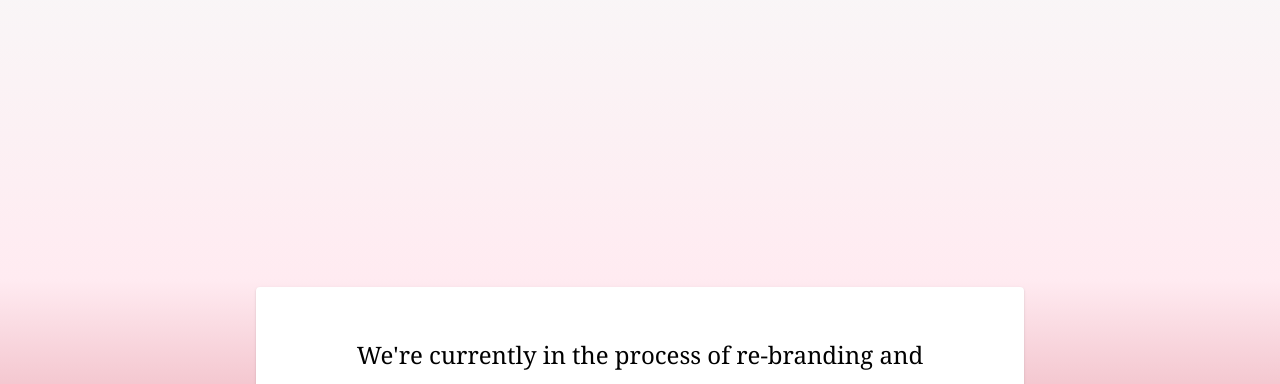
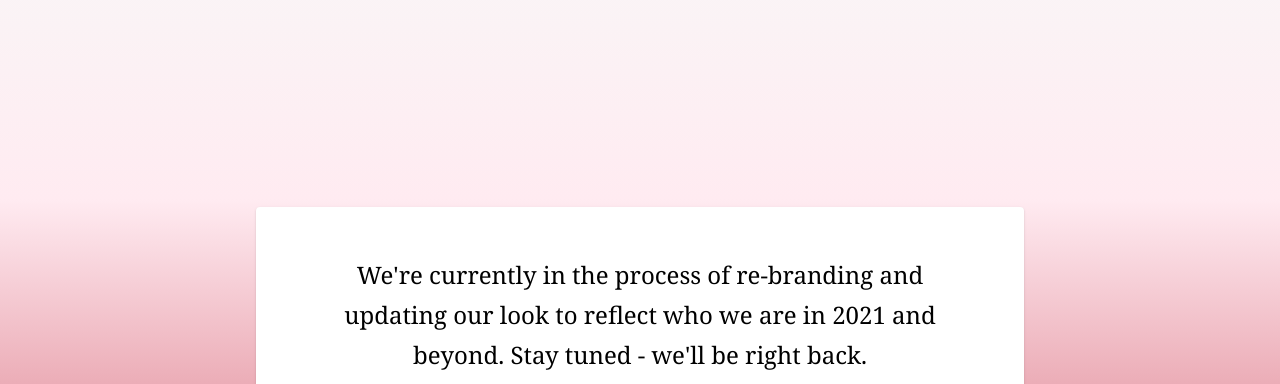
Before and after one commit to Beacon-Design-Studios/stage-parking-page, a website built with Vite: page src/index.html in a window 1280 px wide. Shown: the part 401-785 px from the top of the page. Built offline with nearby package versions, Linux system fonts and the light colour scheme; what @tailwindcss/typography would draw is missing.

Commit message:
first card must peek on first view

```diff
--- a/src/index.html
+++ b/src/index.html
@@ -39,7 +39,7 @@
 
   <body class="home">
     <header class="bg-gradient-to-b from-paper-light via-paper to-red-lightest">
-      <div class="container mx-auto max-w-screen-lg pb-20">
+      <div class="container mx-auto max-w-screen-lg">
         <section class="flex flex-col relative hero">
           <div class="flex justify-center sm:justify-between items-center">
             <h3
```
